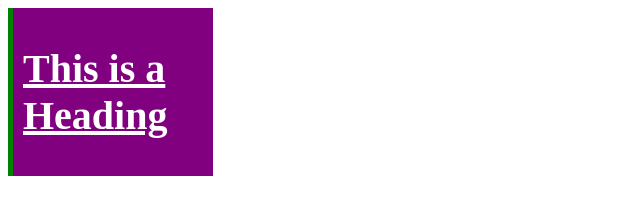
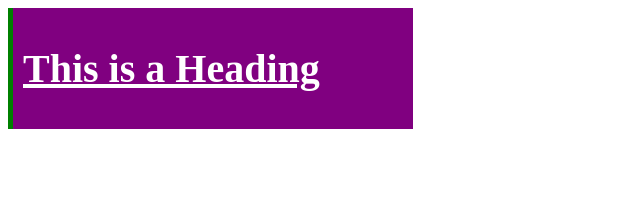
Before and after one commit to acciojob/all-styles-text-ShaikhAnis30, a website: page main.html in a window 1280 px wide. Shown: the whole page, without its empty margins (0-640 px from the left). Drawn offline with Linux system fonts and the light colour scheme.

Commit message:
created a submission

```diff
--- a/styles.css
+++ b/styles.css
@@ -1,16 +1,12 @@
-
 /* Your CSS Code here. */
-
 .main{
-	width: 200px;
-	border-style: solid;
-	border-width: 0px 0px 0px 5px;
-	border-left-color: green;
+	width:400px;
+	background-color:purple;
+	border-left:5px solid green;
 }
 
 .heading{
-	background: rgb(128, 0, 128);
-	padding: 10px;
-	font-size: 20px;
-	color: white;
+	font-size:20px;
+	color:white;
+	padding:10px;
 }
```
